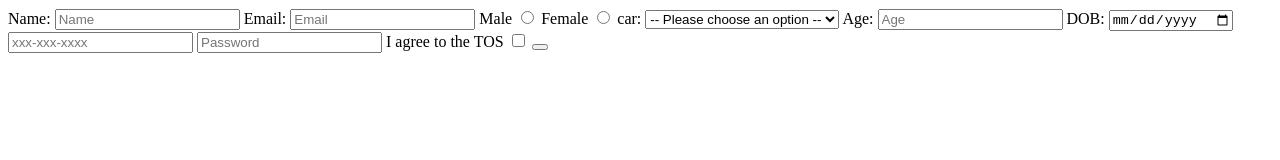
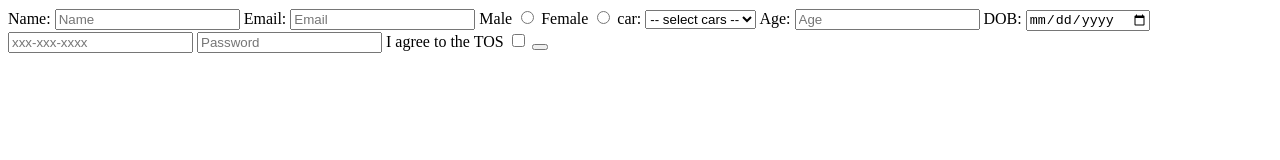
Before and after one commit to acciojob/signup-form-car-Azhaghiri, a website: page main.html in a window 1280 px wide. Drawn offline with Linux system fonts and the light colour scheme.

Commit message:
created a submission

```diff
--- a/main.html
+++ b/main.html
@@ -22,7 +22,7 @@
 		<input type="radio" id="gender_f" name="gender" required>
 			<label for="car">car:</label>
         <select id="car" required>
-			<option value="" disabled selected>-- Please choose an option --</option>
+			<option value="" disabled selected>-- select cars --</option>
 			<option>BMW</option>
 			<option>Audi</option>
 			<option>Tata</option>
```
